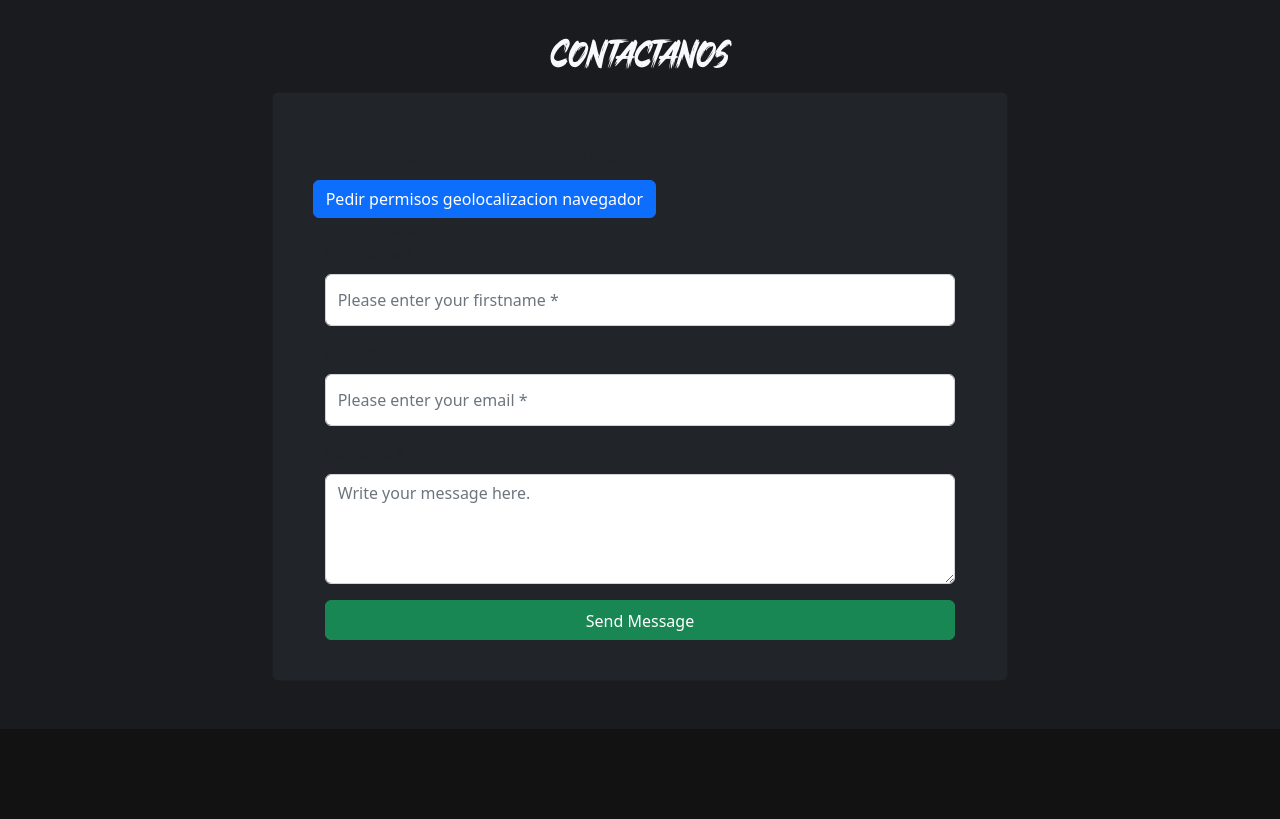
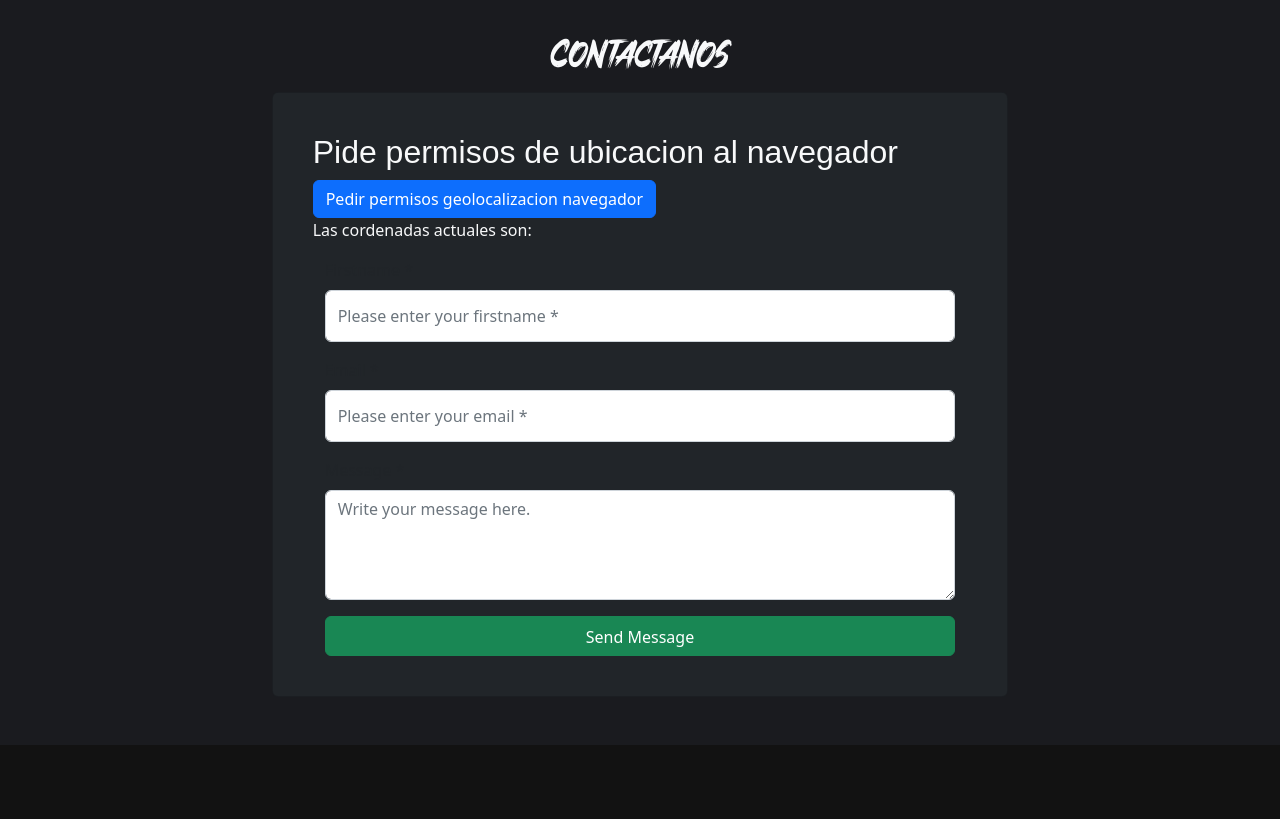
Before and after one commit to JosueReyes-1/asylum, a plain HTML site: page index.html in a window 1280 px wide. Shown: the part 3720-4539 px from the top of the page. Drawn offline with nearby package versions, Linux system fonts and the light colour scheme.

Commit message:
ubicacion actual

```diff
--- a/index.html
+++ b/index.html
@@ -191,11 +191,10 @@
                 <div class="card mt-2 mx-auto p-4 bg-dark">
                     <div class="card-body bg-dark">
                         <div id="area-nav container-bg">
-                            <div><h2>Pide permisos de hubicacion al navegador</h2></div>
+                            <div><h2 class="text-light">Pide permisos de ubicacion al navegador</h2></div>
                             <button class="btn btn-primary"  id="pedirvan">Pedir permisos geolocalizacion navegador</button>
-                            <div>por navegador</div>
-                            <div class="text-light" id="nlat"></div>
-                            <div class="text-light" id="nlon"></div>
+                            <div class="text-light">Las cordenadas actuales son:</div>
+                            <div class="d-flex"><p><div class="text-light" id="nlat"></div><div class="text-light" id="nlon"></div></p></div>
                         </div>
                         <div class="container">
                             <form id="contact-form" role="form">
```
